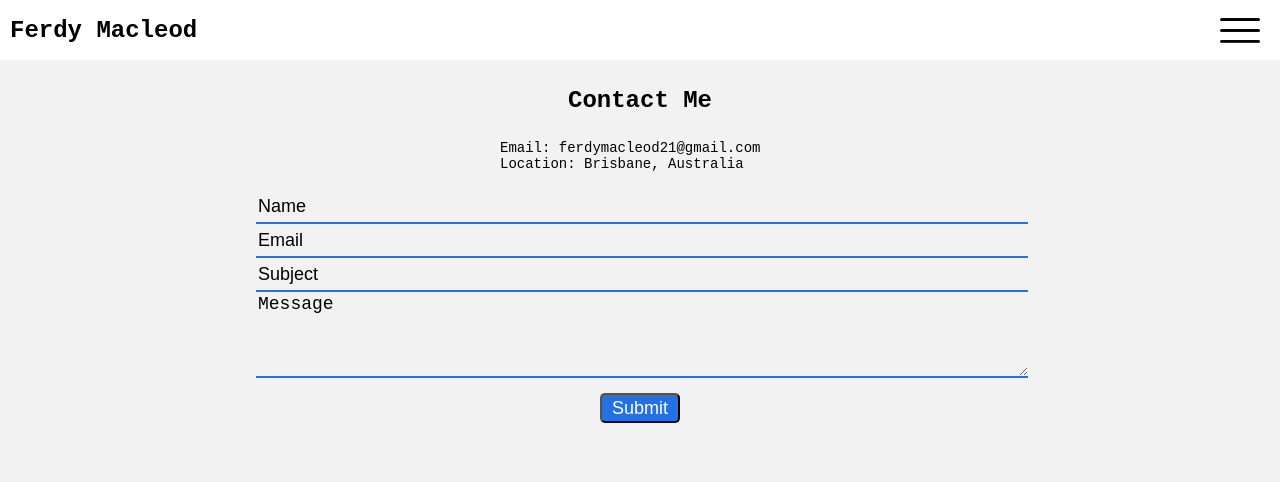
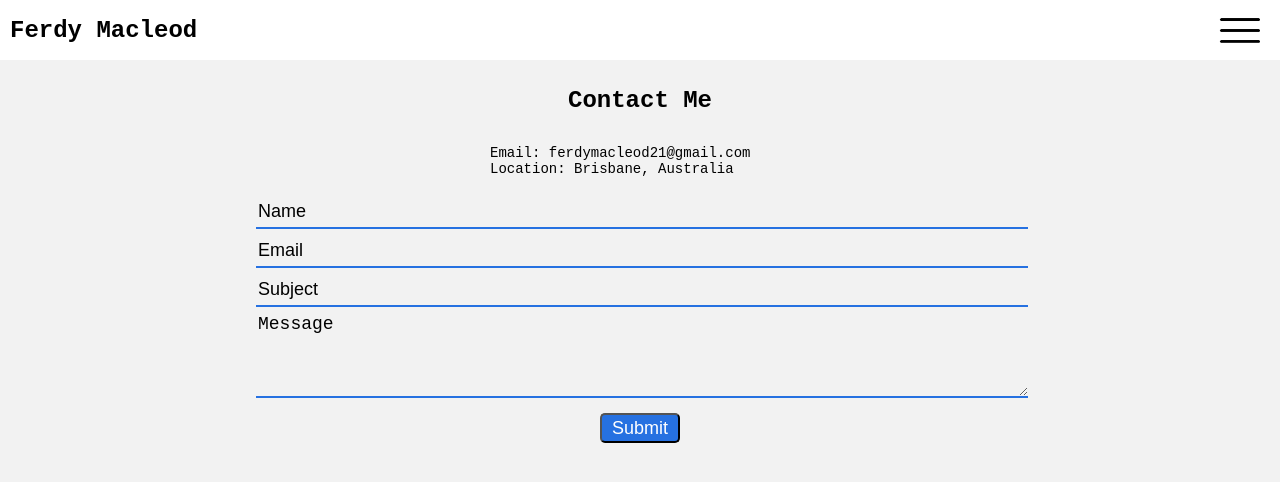
Before and after one commit to FerdyM/developer_portfolio, a React (Create React App) app: page /contact in a window 1280 px wide. Shown: the top 482 px of the page. Built offline with nearby package versions, Linux system fonts and the light colour scheme; a web font is replaced by a local one.

Commit message:
fixes to contact form styling

```diff
--- a/src/components/stylesheets/Contact.css
+++ b/src/components/stylesheets/Contact.css
@@ -5,6 +5,8 @@
   background: #F2F2F2;
   display: -ms-grid;
   display: grid;
+  -ms-grid-rows: 70px 100px 1fr;
+      grid-template-rows: 70px 100px 1fr;
   -webkit-box-align: start;
       -ms-flex-align: start;
           align-items: start;
@@ -13,13 +15,34 @@
 }
 
 .form-container h2 {
+  -ms-flex-item-align: end;
+      -ms-grid-row-align: end;
+      align-self: end;
+  -ms-grid-row: 1;
+  -ms-grid-row-span: 1;
+  grid-row: 1/2;
+  -ms-grid-column: 1;
+  -ms-grid-column-span: 1;
+  grid-column: 1/2;
   font-size: 24px;
   font-weight: bold;
 }
 
 .form-container .text-div {
-  padding-left: 20px;
+  -ms-flex-item-align: center;
+      -ms-grid-row-align: center;
+      align-self: center;
+  -ms-grid-row: 2;
+  -ms-grid-row-span: 1;
+  grid-row: 2/3;
+  -ms-grid-column: 1;
+  -ms-grid-column-span: 1;
+  grid-column: 1/2;
+  -ms-grid-column-align: center;
+      justify-self: center;
   height: 40px;
+  width: 350px;
+  font-size: 16px;
 }
 
 .form-container .text-div p {
@@ -35,16 +58,28 @@
 }
 
 .form-container form {
-  width: 100%;
-  height: 100%;
+  -ms-grid-row: 3;
+  -ms-grid-row-span: 1;
+  grid-row: 3/4;
+  -ms-grid-column: 1;
+  -ms-grid-column-span: 1;
+  grid-column: 1/2;
+  -ms-flex-item-align: center;
+      -ms-grid-row-align: center;
+      align-self: center;
+  -ms-grid-column-align: center;
+      justify-self: center;
+  width: 80%;
+  height: 300px;
 }
 
 .form-container form .inputField {
+  margin-top: 10px;
   font-size: 18px;
   background: none;
   border: none;
   height: 30px;
-  width: 320px;
+  width: 100%;
   border-bottom: 2px solid #2671E1;
 }
 
@@ -69,11 +104,12 @@
 }
 
 .form-container form .messageField {
+  margin-top: 10px;
   font-size: 24px;
   background: none;
   border: none;
   height: 100px;
-  width: 320px;
+  width: 100%;
   border-bottom: 2px solid #2671E1;
 }
 
@@ -110,9 +146,83 @@
 }
 
 .form-container form .submit-button {
+  margin-top: 20px;
   height: 40px;
   width: 100px;
   font-size: 22px;
+}
+
+@media screen and (min-height: 670px) {
+  .form-container {
+    -ms-grid-rows: 110px 100px 1fr;
+        grid-template-rows: 110px 100px 1fr;
+  }
+  .form-container h2 {
+    -ms-flex-item-align: center;
+        -ms-grid-row-align: center;
+        align-self: center;
+    font-size: 36px;
+  }
+  .form-container .text-div {
+    -ms-flex-item-align: start;
+        -ms-grid-row-align: start;
+        align-self: start;
+  }
+  .form-container form {
+    height: 100%;
+  }
+  .form-container form .inputField {
+    margin-top: 20px;
+    height: 35px;
+    font-size: 18px;
+    font-weight: medium;
+  }
+  .form-container form .inputField::-webkit-input-placeholder {
+    font-size: 24px;
+  }
+  .form-container form .inputField:-ms-input-placeholder {
+    font-size: 24px;
+  }
+  .form-container form .inputField::-ms-input-placeholder {
+    font-size: 24px;
+  }
+  .form-container form .inputField::placeholder {
+    font-size: 24px;
+  }
+  .form-container form .messageField {
+    margin-top: 20px;
+    font-size: 24px;
+    height: 140px;
+    width: 100%;
+    border-bottom: 2px solid #2671E1;
+  }
+  .form-container form .messageField::-webkit-input-placeholder {
+    position: relative;
+    top: 0;
+    left: 0;
+    font-size: 24px;
+  }
+  .form-container form .messageField:-ms-input-placeholder {
+    position: relative;
+    top: 0;
+    left: 0;
+    font-size: 24px;
+  }
+  .form-container form .messageField::-ms-input-placeholder {
+    position: relative;
+    top: 0;
+    left: 0;
+    font-size: 24px;
+  }
+  .form-container form .messageField::placeholder {
+    position: relative;
+    top: 0;
+    left: 0;
+    font-size: 24px;
+  }
+  .form-container form .submit-button {
+    margin-top: 50px;
+  }
 }
 
 @media screen and (min-width: 800px) {
@@ -130,6 +240,9 @@
     grid-column: 1/2;
     font-size: 24px;
     font-weight: bold;
+    -ms-flex-item-align: center;
+        -ms-grid-row-align: center;
+        align-self: center;
   }
   .form-container .text-div {
     -ms-grid-row: 2;
@@ -141,6 +254,9 @@
     height: 40px;
     text-align: left;
     width: 300px;
+    -ms-flex-item-align: center;
+        -ms-grid-row-align: center;
+        align-self: center;
     -ms-grid-column-align: center;
         justify-self: center;
   }
@@ -168,6 +284,7 @@
         justify-self: center;
   }
   .form-container form .inputField {
+    margin-top: 5px;
     font-size: 18px;
     background: none;
     border: none;
@@ -192,6 +309,7 @@
     font-size: 18px;
   }
   .form-container form .messageField {
+    margin-top: 5px;
     font-size: 18px;
     background: none;
     border: none;
--- a/src/components/stylesheets/Contact.scss
+++ b/src/components/stylesheets/Contact.scss
@@ -4,15 +4,24 @@
     height: calc(100vh - 60px);
     background: #F2F2F2;
     display: grid;
+    grid-template-rows: 70px 100px 1fr;
     align-items: start;
     grid-template-columns: 100%;
     h2 {
+        align-self: end;
+        grid-row: 1/2;
+        grid-column: 1/2;
         font-size: 24px;
         font-weight: bold;
     }
     .text-div {
-        padding-left: 20px;
+        align-self: center;
+        grid-row: 2/3;
+        grid-column: 1/2;
+        justify-self: center;
         height: 40px;
+        width: 350px;
+        font-size: 16px;
         p {
             margin: 0;
         }
@@ -26,14 +35,19 @@
         color: white;
     }
     form {
-        width: 100%;
-        height: 100%;
+        grid-row: 3/4;
+        grid-column: 1/2;
+        align-self: center;
+        justify-self: center;
+        width: 80%;
+        height: 300px;
         .inputField {
+            margin-top: 10px;
             font-size: 18px;
             background: none;
             border: none;
             height: 30px;
-            width: 320px;
+            width: 100%;
             border-bottom: 2px solid #2671E1;
         }
         .inputField::placeholder {
@@ -41,11 +55,12 @@
             font-size: 24px;
         }
         .messageField {
+            margin-top: 10px;
             font-size: 24px;
             background: none;
             border: none;
             height: 100px;
-            width: 320px;
+            width: 100%;
             border-bottom: 2px solid #2671E1;
         }
         .messageField::placeholder {
@@ -56,10 +71,53 @@
             font-size: 24px;
         }
         .submit-button {
+            margin-top: 20px;
             height: 40px;
             width: 100px;
             font-size: 22px;
         }
+    }
+}
+
+@media screen and (min-height: 670px) {
+    .form-container {
+        grid-template-rows: 110px 100px 1fr;
+        h2 {
+            align-self: center;
+            font-size: 36px;
+        }
+        .text-div {
+            align-self: start;
+        }
+        form {
+            height: 100%;
+            .inputField {
+                margin-top: 20px;
+                height: 35px;
+                font-size: 18px;
+                font-weight: medium;
+            }
+            .inputField::placeholder {
+                font-size: 24px;
+            }
+            .messageField {
+                margin-top: 20px;
+                font-size: 24px;
+                height: 140px;
+                width: 100%;
+                border-bottom: 2px solid #2671E1;
+            }
+            .messageField::placeholder {
+                position: relative;
+                top: 0;
+                left: 0;
+                font-size: 24px;
+            }
+            .submit-button {
+                margin-top: 50px;
+            }
+        }
+
     }
 }
 
@@ -72,6 +130,7 @@
                 grid-column: 1/2;
                 font-size: 24px;
                 font-weight: bold;
+                align-self: center;
             }
             .text-div {
                 grid-row: 2/3;
@@ -79,6 +138,7 @@
                 height: 40px;
                 text-align: left;
                 width: 300px;
+                align-self: center;
                 justify-self: center;
                 p {
                     margin: 0;
@@ -100,6 +160,7 @@
                 grid-column: 1/2;
                 justify-self: center;
                 .inputField {
+                    margin-top: 5px;
                     font-size: 18px;
                     background: none;
                     border: none;
@@ -112,6 +173,7 @@
                     font-size: 18px;
                 }
                 .messageField {
+                    margin-top: 5px;
                     font-size: 18px;
                     background: none;
                     border: none;
```
Also changed, not shown: 1 other file (tests, documents, lock files or other folders).
